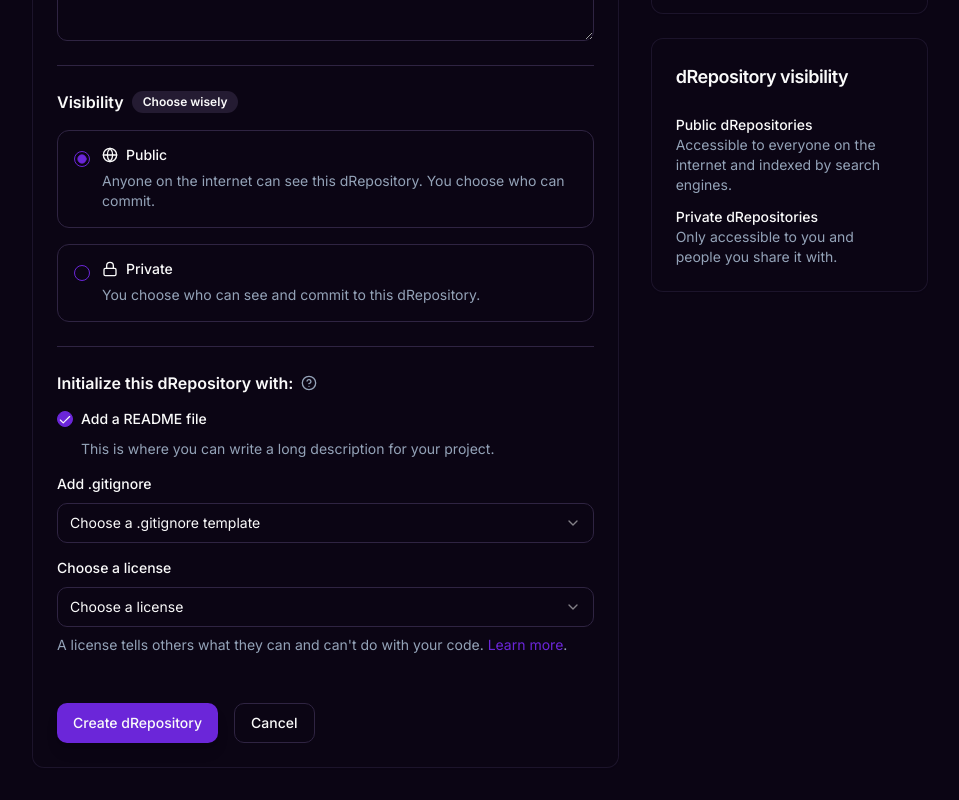
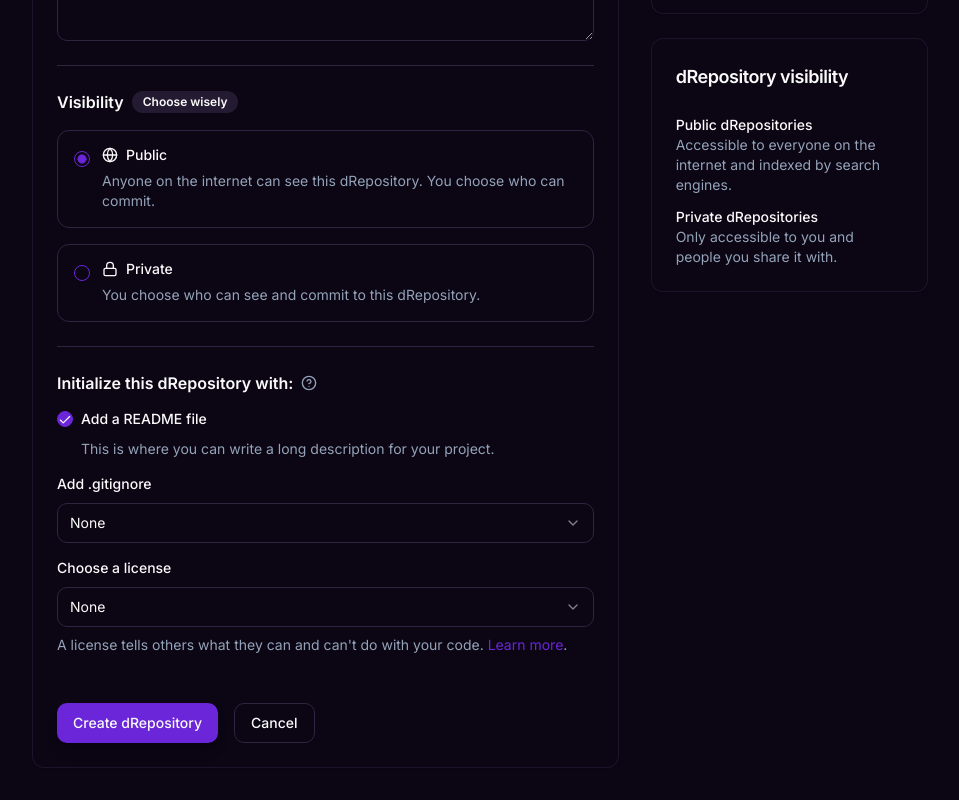
Before and after one commit to Aniket-Git5/dgit-nexus-code-54, a React (Vite) app: page /create in a window 1280 px wide. Shown: the part 401-1201 px from the top of the page, without its empty margins (160-1119 px from the left). Built offline with nearby package versions, Linux system fonts and the light colour scheme.

Commit message:
Fix Select.Item value error
Ensures that Select.Item components have a non-empty string value prop to prevent a runtime error.

```diff
--- a/src/pages/CreateRepository.tsx
+++ b/src/pages/CreateRepository.tsx
@@ -20,8 +20,8 @@ const CreateRepository = () => {
   const [isLoading, setIsLoading] = useState(false);
   const [owner, setOwner] = useState('decentralized_dev');
   const [initializeReadme, setInitializeReadme] = useState(true);
-  const [addGitignore, setAddGitignore] = useState('');
-  const [addLicense, setAddLicense] = useState('');
+  const [addGitignore, setAddGitignore] = useState('none');
+  const [addLicense, setAddLicense] = useState('none');
   const navigate = useNavigate();
   const { toast } = useToast();
 
@@ -203,7 +203,7 @@ const CreateRepository = () => {
                               <SelectValue placeholder="Choose a .gitignore template" />
                             </SelectTrigger>
                             <SelectContent>
-                              <SelectItem value="">None</SelectItem>
+                              <SelectItem value="none">None</SelectItem>
                               <SelectItem value="Node">Node</SelectItem>
                               <SelectItem value="Python">Python</SelectItem>
                               <SelectItem value="Solidity">Solidity</SelectItem>
@@ -220,7 +220,7 @@ const CreateRepository = () => {
                               <SelectValue placeholder="Choose a license" />
                             </SelectTrigger>
                             <SelectContent>
-                              <SelectItem value="">None</SelectItem>
+                              <SelectItem value="none">None</SelectItem>
                               <SelectItem value="MIT">MIT License</SelectItem>
                               <SelectItem value="Apache-2.0">Apache License 2.0</SelectItem>
                               <SelectItem value="GPL-3.0">GNU General Public License v3.0</SelectItem>
```
